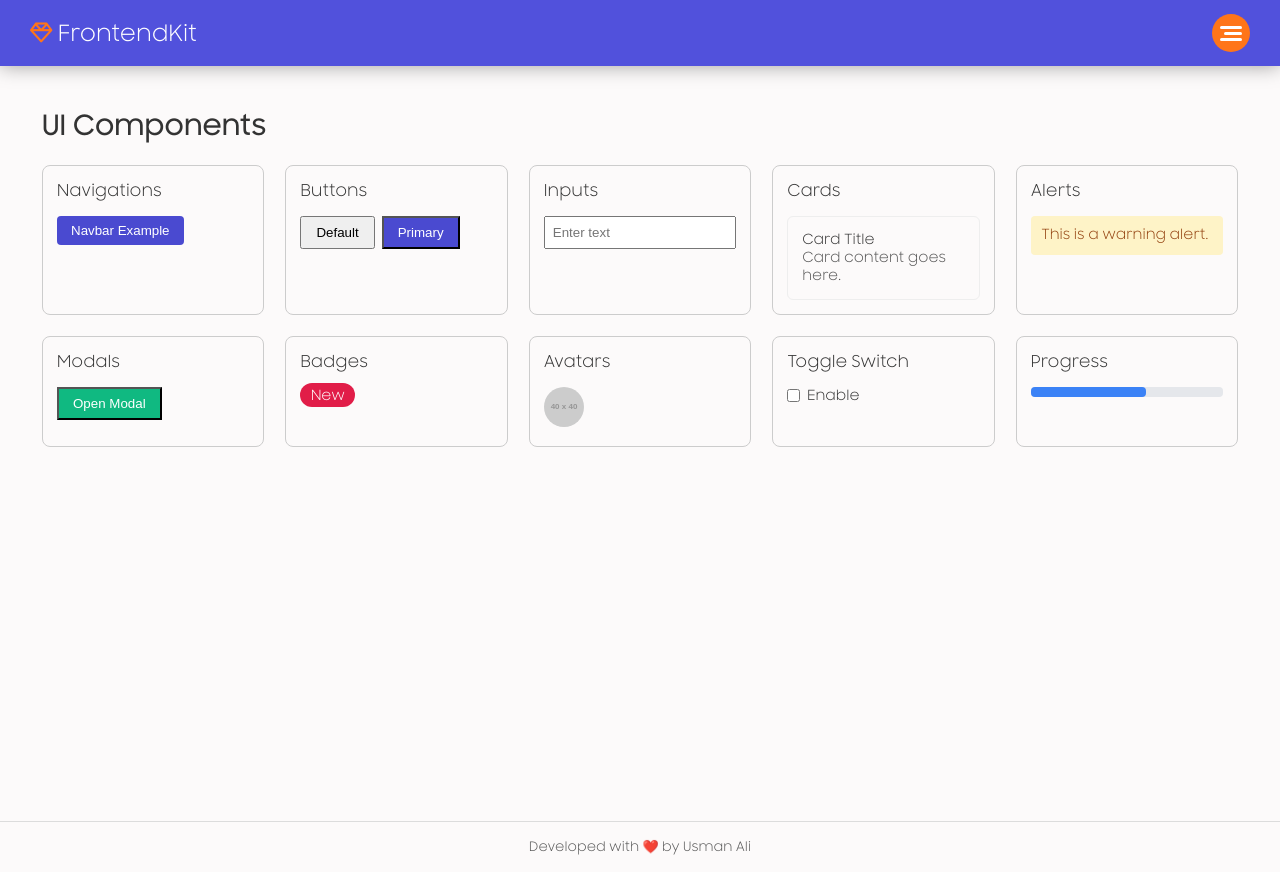
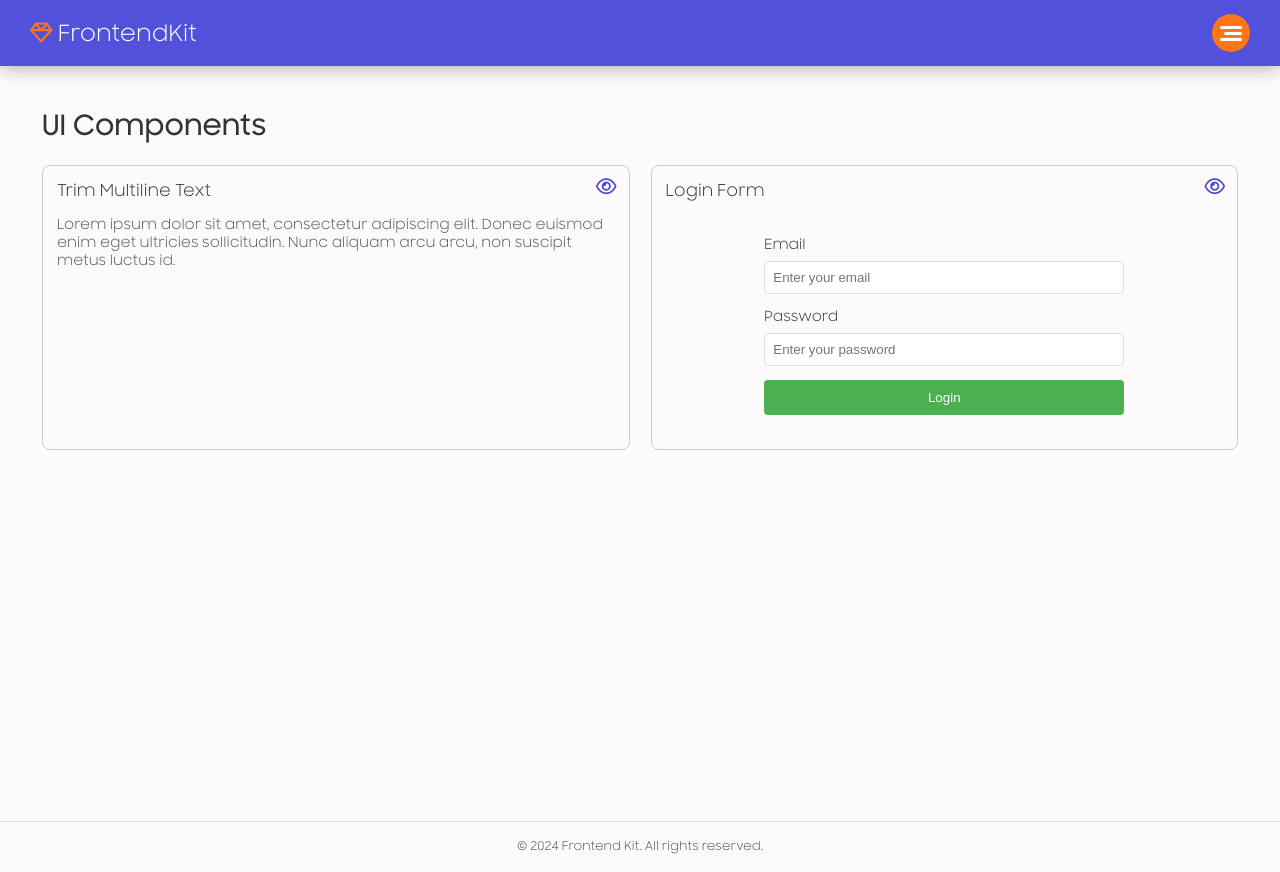
Before and after one commit to usman-ali-webdev/frontend-kit, a Vue app: page /ui-components in a window 1280 px wide. Built offline with nearby package versions, Linux system fonts and the light colour scheme.

Commit message:
ui components page update for dynamic components

```diff
--- a/src/assets/css/main.css
+++ b/src/assets/css/main.css
@@ -271,3 +271,11 @@ i{
 .in-go-home{
   cursor: pointer;
 }
+.component-view {
+  max-width: 1024px;
+  margin: 0 auto;
+}
+.in-components-wrapper {
+  max-width: 1280px;
+  margin: 0 auto;
+}
--- a/src/components/Footer.vue
+++ b/src/components/Footer.vue
@@ -1,8 +1,7 @@
 <template>
     <footer>
-        <!-- <p>&copy; 2024 Frontend Kit. All rights reserved.</p> -->
-        <p style="font-size: 13px;">Developed with ❤️ by Usman Ali</p>
-
+        <p style="font-size: 12px;">&copy; 2024 Frontend Kit. All rights reserved.</p>
+        <!-- <p style="font-size: 12px;">Proudly Developed with ❤️ by Usman Ali</p> -->
     </footer>
 </template>
 
--- a/src/components/Header.vue
+++ b/src/components/Header.vue
@@ -42,8 +42,9 @@ const route = useRoute()
 
 const navItems = [
     // { text: 'Home', path: '/' },
+    { text: 'Home', path: '/' },
+    { text: 'All UI Components', path: '/ui-components' },
     { text: 'Layout Generator', path: '/layout-generator' },
-    { text: 'UI Components', path: '/ui-components' },
     { text: 'Animations / Transitions', path: null },
     { text: 'Utilities', path: null },
     { text: 'Themes', path: null },
--- a/src/views/UIComponents.vue
+++ b/src/views/UIComponents.vue
@@ -1,90 +1,55 @@
 <template>
-    <div style="padding: 2rem;">
+  <div class="in-components-wrapper" style="padding: 2rem;">
     <h1 style="font-size: 2rem; margin-bottom: 1.5rem;">UI Components</h1>
-
     <div style="display: flex; flex-wrap: wrap; gap: 1.5rem;">
-
-        <!-- Navigation -->
-        <div style="flex: 1 1 200px; border: 1px solid #ccc; padding: 1rem; border-radius: 8px;">
-          <h3 style="margin-bottom: 1rem;">Navigations</h3>
-          <button style="padding: 0.5rem 1rem; background-color: #4a4ad0; color: white; border: none; border-radius: 4px;">Navbar Example</button>
+      <div
+        v-for="comp in snippetComponents"
+        :key="comp.slug"
+        style="flex: 1 1 200px; border: 1px solid #ccc; padding: 1rem; border-radius: 8px; position: relative;"
+      >
+        <span
+          @click="goToComponent(comp.slug)"
+          title="View Code"
+          style="position: absolute; top: 10px; right: 12px; font-size: 1.3rem; color: #4a4ad0; cursor: pointer; z-index: 2;"
+        >
+          <i class="fas fa-eye"></i>
+        </span>
+        <h3 style="margin-bottom: 1rem;">{{ comp.label }}</h3>
+        <component :is="comp.component" v-bind="comp.props || {}" />
       </div>
-
-        <!-- Buttons -->
-        <div style="flex: 1 1 200px; border: 1px solid #ccc; padding: 1rem; border-radius: 8px;">
-          <h3 style="margin-bottom: 1rem;">Buttons</h3>
-          <button style="padding: 0.5rem 1rem; margin-right: 0.5rem;">Default</button>
-          <button style="padding: 0.5rem 1rem; background-color: #4a4ad0; color: white;">Primary</button>
-        </div>
-
-        <!-- Inputs -->
-        <div style="flex: 1 1 200px; border: 1px solid #ccc; padding: 1rem; border-radius: 8px;">
-          <h3 style="margin-bottom: 1rem;">Inputs</h3>
-          <input type="text" placeholder="Enter text" style="padding: 0.5rem; width: 100%;" />
-        </div>
-
-        <!-- Cards -->
-        <div style="flex: 1 1 200px; border: 1px solid #ccc; padding: 1rem; border-radius: 8px;">
-          <h3 style="margin-bottom: 1rem;">Cards</h3>
-          <div style="border: 1px solid #eee; padding: 1rem; border-radius: 6px;">
-            <h4>Card Title</h4>
-            <p>Card content goes here.</p>
-          </div>
-        </div>
-
-        <!-- Alerts -->
-        <div style="flex: 1 1 200px; border: 1px solid #ccc; padding: 1rem; border-radius: 8px;">
-          <h3 style="margin-bottom: 1rem;">Alerts</h3>
-          <div style="padding: 0.75rem; background-color: #fef3c7; color: #92400e; border-radius: 4px;">
-            This is a warning alert.
-          </div>
-        </div>
-
-        <!-- Modals -->
-        <div style="flex: 1 1 200px; border: 1px solid #ccc; padding: 1rem; border-radius: 8px;">
-          <h3 style="margin-bottom: 1rem;">Modals</h3>
-          <button style="padding: 0.5rem 1rem; background: #10b981; color: white;">Open Modal</button>
-        </div>
-
-        <!-- Badges -->
-        <div style="flex: 1 1 200px; border: 1px solid #ccc; padding: 1rem; border-radius: 8px;">
-          <h3 style="margin-bottom: 1rem;">Badges</h3>
-          <span style="padding: 0.25rem 0.75rem; background-color: #e11d48; color: white; border-radius: 999px;">New</span>
-        </div>
-
-        <!-- Avatars -->
-        <div style="flex: 1 1 200px; border: 1px solid #ccc; padding: 1rem; border-radius: 8px;">
-          <h3 style="margin-bottom: 1rem;">Avatars</h3>
-          <img src="https://via.placeholder.com/40" alt="avatar" style="border-radius: 50%;" />
-        </div>
-
-        <!-- Switch -->
-        <div style="flex: 1 1 200px; border: 1px solid #ccc; padding: 1rem; border-radius: 8px;">
-          <h3 style="margin-bottom: 1rem;">Toggle Switch</h3>
-          <label style="display: inline-flex; align-items: center; gap: 0.5rem;">
-            <input type="checkbox" />
-            <span>Enable</span>
-          </label>
-        </div>
-
-        <!-- Progress Bar -->
-        <div style="flex: 1 1 200px; border: 1px solid #ccc; padding: 1rem; border-radius: 8px;">
-          <h3 style="margin-bottom: 1rem;">Progress</h3>
-          <div style="background: #e5e7eb; border-radius: 4px; height: 10px; width: 100%;">
-            <div style="width: 60%; height: 100%; background-color: #3b82f6; border-radius: 4px;"></div>
-          </div>
-        </div>
-
     </div>
   </div>
 </template>
 
+<script setup>
+import { useRouter } from 'vue-router';
+import TrimMultilineText from '@/components/snippets/TrimMultilineText.vue';
+import loginForm from '@/components/snippets/loginForm.vue';
 
+const router = useRouter();
 
-      <script setup>
+const snippetComponents = [
+  {
+    slug: 'TrimMultilineText',
+    label: 'Trim Multiline Text',
+    component: TrimMultilineText,
+    props: {
+      text: 'This is a sample long text that will be trimmed across multiple lines. You can adjust the number of lines and other properties here.',
+      maxLines: 3
+    }
+  },
+  {
+    slug: 'loginForm',
+    label: 'Login Form',
+    component: loginForm
+  }
+  // Add more snippet components here as needed
+];
 
+function goToComponent(slug) {
+  router.push(`/component/${slug}`);
+}
 </script>
 
 <style scoped>
-
 </style>
```
Lines whose indentation alone changed are shown as unchanged.
